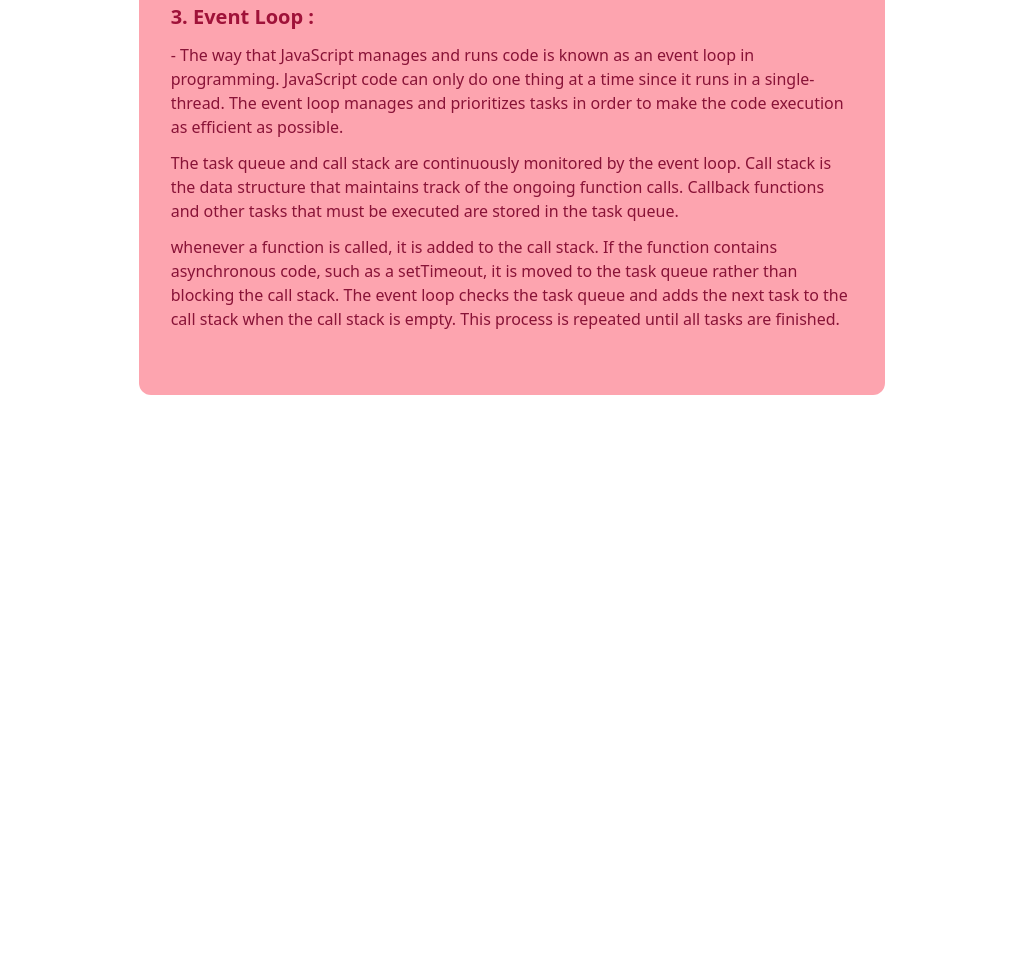
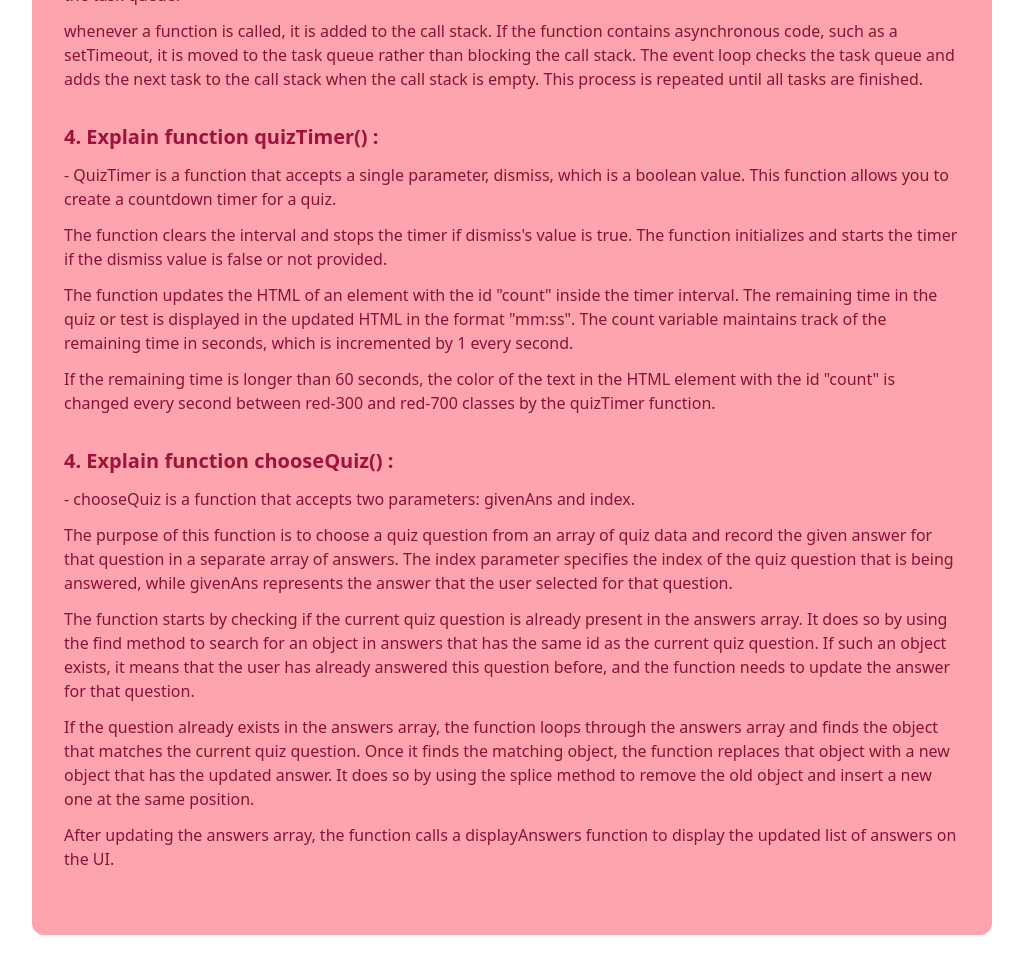
Before and after one commit to Tanzeebul-Tamim/quiz-hero-assingment-7, a plain HTML site: page blogs.html in a window 1280 px wide. Shown: the part 1045-2018 px from the top of the page, without its empty margins (128-1151 px from the left). Before the commit the page ends 1480 px from the top, so only its background shows below. Drawn offline with nearby package versions, Linux system fonts and the light colour scheme.

Commit message:
completed

```diff
--- a/blogs.html
+++ b/blogs.html
@@ -13,7 +13,7 @@
 </head>
 
 <body>
-    <section class="lg:m-auto lg:w-7/12">
+    <section class="lg:m-auto lg:w-9/12">
         <div class="bg-rose-300 lg:mt-10 lg:mb-10 lg:rounded-xl p-8">
             <h1 class="text-4xl font-bold text-center mb-10 text-rose-800 underline underline-offset-4">Blogs</h1>
             <ol>
@@ -89,6 +89,39 @@
                         whenever a function is called, it is added to the call stack. If the function contains asynchronous code, such as a setTimeout, it is moved to the task queue rather than blocking the call stack. The event loop checks the task queue and adds the next task to the call stack when the call stack is empty. This process is repeated until all tasks are finished.
                     </p>
                 </li>
+                <li class="mb-8">
+                    <strong class="text-xl text-rose-800">4. Explain <strong>function quizTimer()</strong> :</strong>
+                    <p class="font-medium text-rose-900 mt-3">
+                        - QuizTimer is a function that accepts a single parameter, dismiss, which is a boolean value. This function allows you to create a countdown timer for a quiz.
+                    </p>
+                    <p class="font-medium text-rose-900 mt-3">
+                        The function clears the interval and stops the timer if dismiss's value is true. The function initializes and starts the timer if the dismiss value is false or not provided.
+                    </p>
+                    <p class="font-medium text-rose-900 mt-3">
+                        The function updates the HTML of an element with the id "count" inside the timer interval. The remaining time in the quiz or test is displayed in the updated HTML in the format "mm:ss". The count variable maintains track of the remaining time in seconds, which is incremented by 1 every second.
+                    </p>
+                    <p class="font-medium text-rose-900 mt-3">
+                        If the remaining time is longer than 60 seconds, the color of the text in the HTML element with the id "count" is changed every second between red-300 and red-700 classes by the quizTimer function.
+                    </p>
+                </li>
+                <li class="mb-8">
+                    <strong class="text-xl text-rose-800">4. Explain <strong>function chooseQuiz()</strong> :</strong>
+                    <p class="font-medium text-rose-900 mt-3">
+                        - chooseQuiz is a function that accepts two parameters: givenAns and index.
+                    </p>
+                    <p class="font-medium text-rose-900 mt-3">
+                        The purpose of this function is to choose a quiz question from an array of quiz data and record the given answer for that question in a separate array of answers. The index parameter specifies the index of the quiz question that is being answered, while givenAns represents the answer that the user selected for that question.
+                    </p>
+                    <p class="font-medium text-rose-900 mt-3">
+                        The function starts by checking if the current quiz question is already present in the answers array. It does so by using the find method to search for an object in answers that has the same id as the current quiz question. If such an object exists, it means that the user has already answered this question before, and the function needs to update the answer for that question.
+                    </p>
+                    <p class="font-medium text-rose-900 mt-3">
+                        If the question already exists in the answers array, the function loops through the answers array and finds the object that matches the current quiz question. Once it finds the matching object, the function replaces that object with a new object that has the updated answer. It does so by using the splice method to remove the old object and insert a new one at the same position.
+                    </p>
+                    <p class="font-medium text-rose-900 mt-3">
+                        After updating the answers array, the function calls a displayAnswers function to display the updated list of answers on the UI.
+                    </p>
+                </li>
             </ol>
         </div>
     </section>
```
